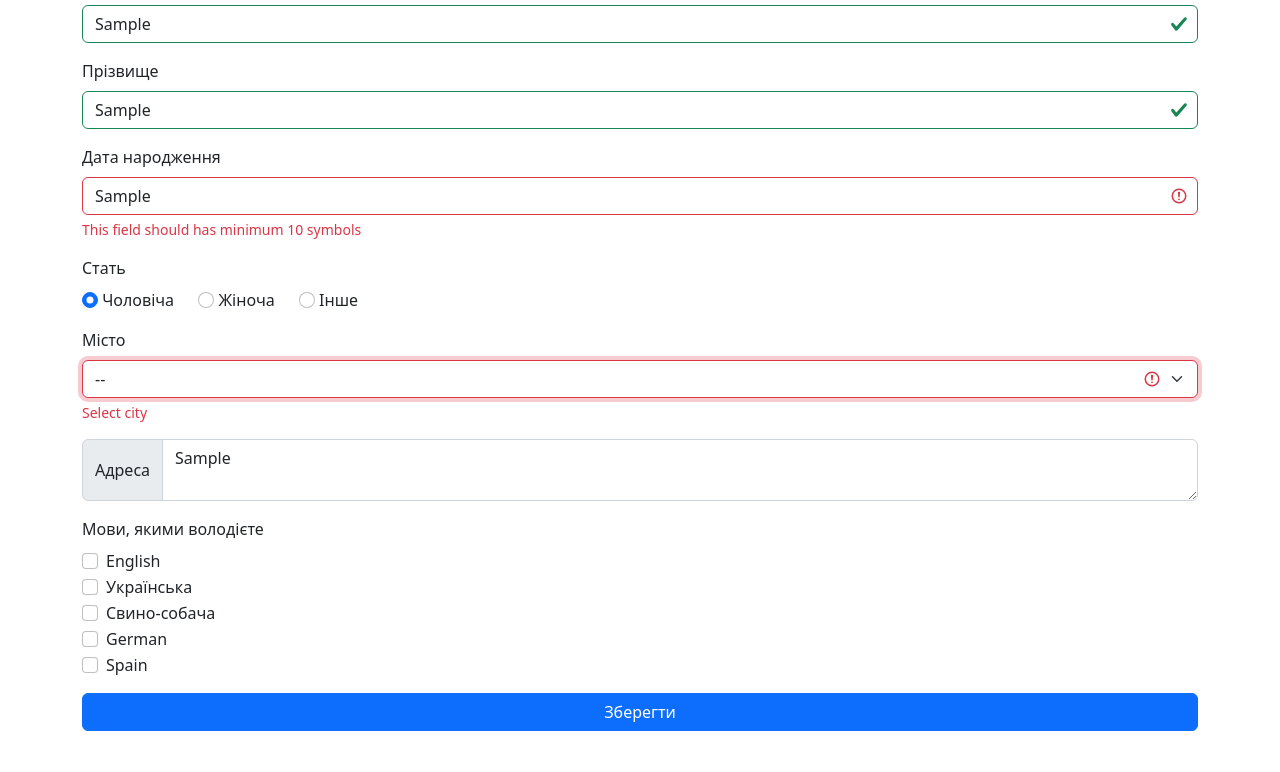
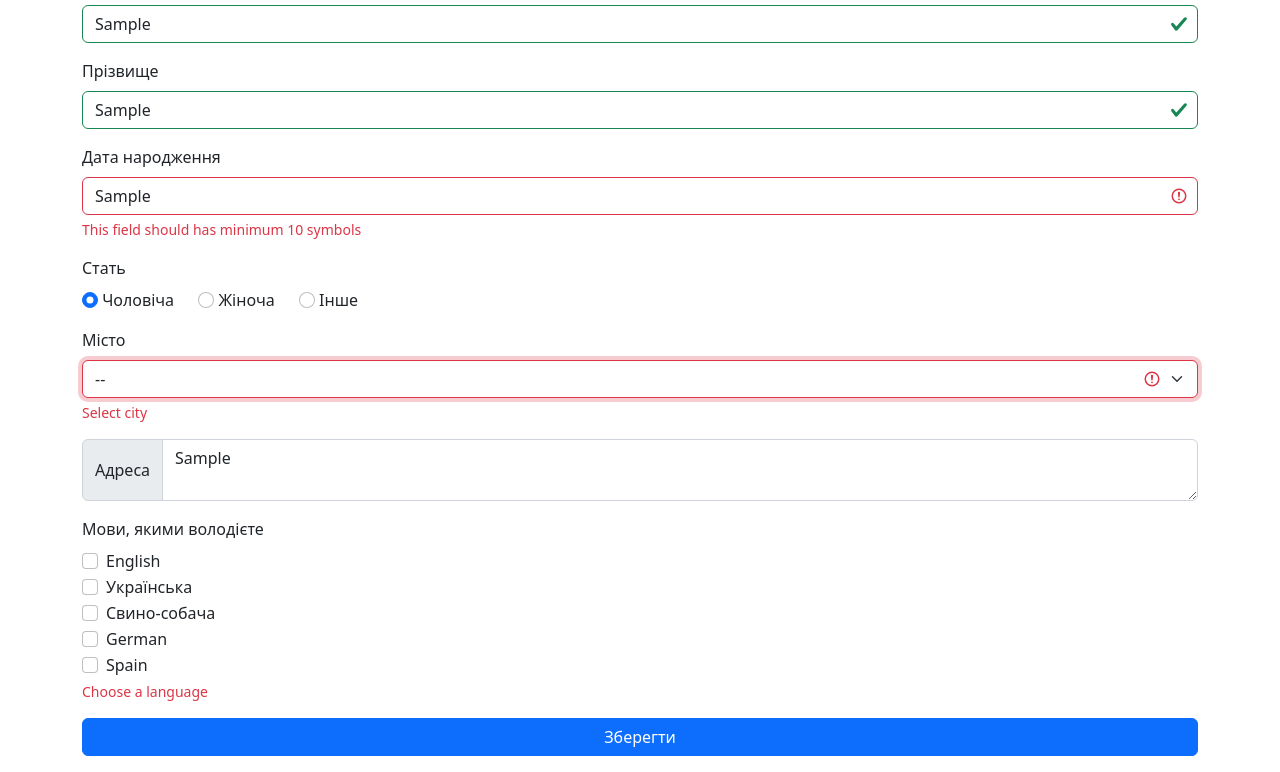
Before and after one commit to godkate/git-hw27, a plain HTML site: page index.html in a window 1280 px wide. Both pictures are taken after typing "Sample", "Sample", "Sample", "Sample" into the empty fields and a click on the button "Зберегти". Shown: the part 91-863 px from the top of the page. Before the commit the page ends 838 px from the top, so only its background shows below. Drawn offline with nearby package versions, Linux system fonts and the light colour scheme.

Commit message:
Added changes

```diff
--- a/index.html
+++ b/index.html
@@ -115,7 +115,7 @@
                             Spain
                         </label>
                     </div>
-                <div class=""></div>
+                <div class="err"></div>
             </div>
             <button class="btn btn-primary w-100">
                 Зберегти
--- a/index.js
+++ b/index.js
@@ -38,9 +38,16 @@ form.onsubmit = (event) => {
                 value.push(elem.value);
             }
         });
+        if (value.length === 0) {
+            const err = document.querySelector('.err');
+            err.classList.add('invalid-feedback');
+            err.style.display = "block";
+            err.innerText = 'Choose a language';
+            return;
+        }
         return value.join(', ');
     }
-    if (isValid) {
+    if (isValid && languagesValue()) {
         renderRow(nameValue, lastNameValue, dateValue, genderValue, cityValue, addressValue, languageValue);
         form.classList.add('hide');
         table.classList.remove('hide');
```
